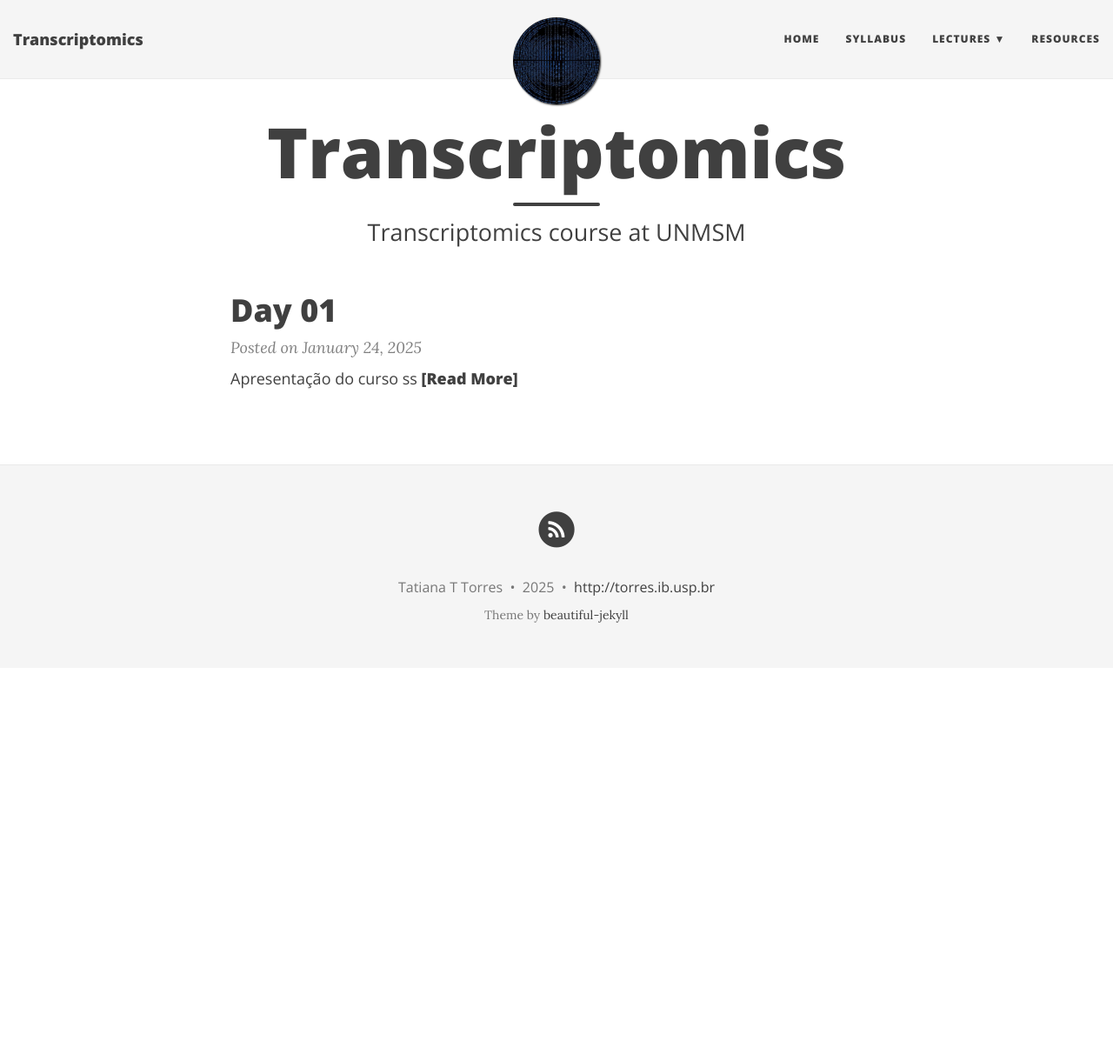
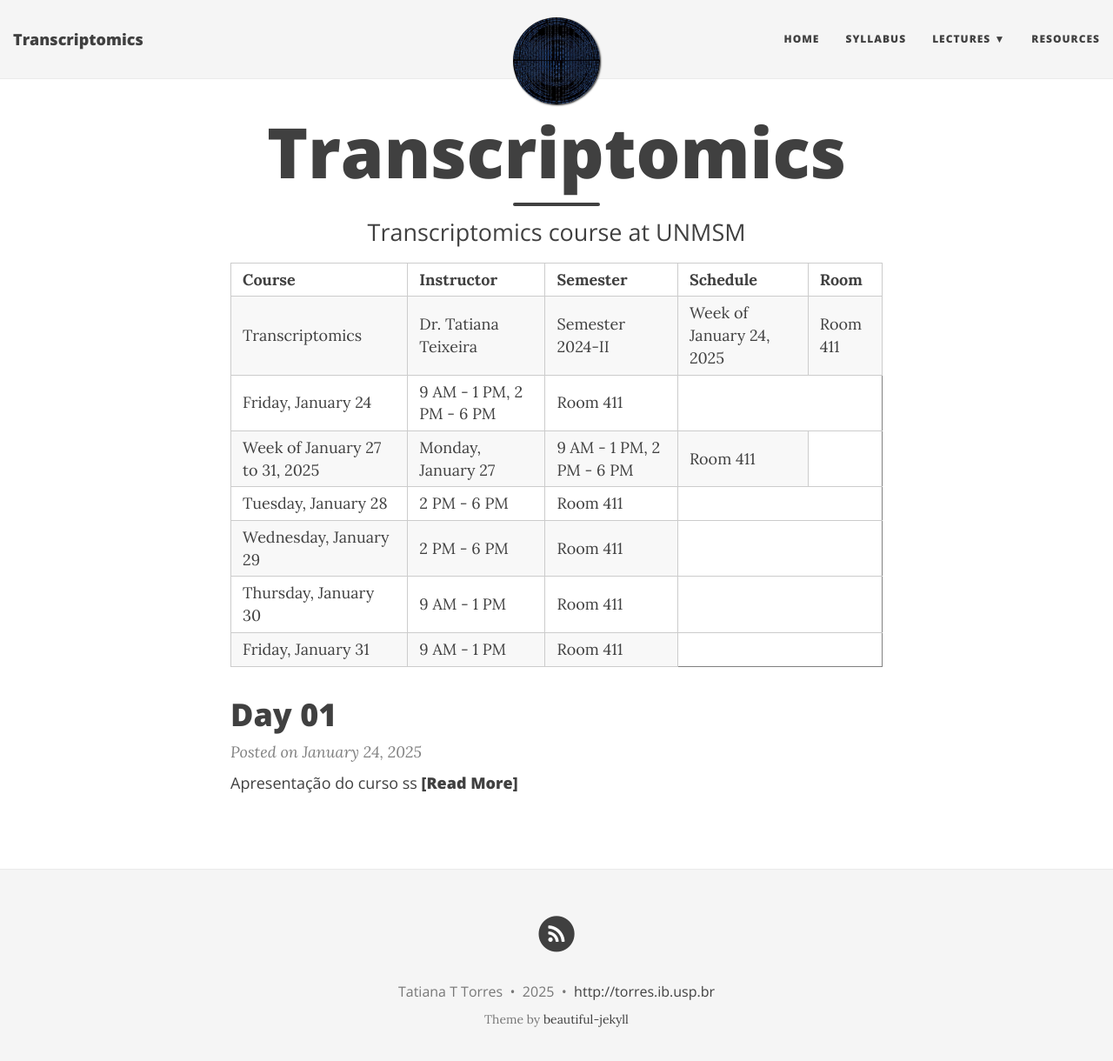
Before and after one commit to tttorres/transcriptomics, a Jekyll site: the page built from index.html, in a window 1280 px wide and 1233 px high. Shown: the top 1220 px of the window at 87% size. Built offline with Jekyll 4.4.1, drawn with Linux system fonts in a browser that asks for light colours; nearby versions of some CDN libraries; the list of posts is cut into pages by our own code.

Commit message:
Update index.html

```diff
--- a/index.html
+++ b/index.html
@@ -4,6 +4,55 @@
 subtitle: Transcriptomics course at UNMSM
 use-site-title: true
 ---
+
+<table border="1">
+  <tr>
+    <th>Course</th>
+    <th>Instructor</th>
+    <th>Semester</th>
+    <th>Schedule</th>
+    <th>Room</th>
+  </tr>
+  <tr>
+    <td>Transcriptomics</td>
+    <td>Dr. Tatiana Teixeira</td>
+    <td>Semester 2024-II</td>
+    <td>Week of January 24, 2025</td>
+    <td>Room 411</td>
+  </tr>
+  <tr>
+    <td>Friday, January 24</td>
+    <td>9 AM - 1 PM, 2 PM - 6 PM</td>
+    <td>Room 411</td>
+  </tr>
+  <tr>
+    <td>Week of January 27 to 31, 2025</td>
+    <td>Monday, January 27</td>
+    <td>9 AM - 1 PM, 2 PM - 6 PM</td>
+    <td>Room 411</td>
+  </tr>
+  <tr>
+    <td>Tuesday, January 28</td>
+    <td>2 PM - 6 PM</td>
+    <td>Room 411</td>
+  </tr>
+  <tr>
+    <td>Wednesday, January 29</td>
+    <td>2 PM - 6 PM</td>
+    <td>Room 411</td>
+  </tr>
+  <tr>
+    <td>Thursday, January 30</td>
+    <td>9 AM - 1 PM</td>
+    <td>Room 411</td>
+  </tr>
+  <tr>
+    <td>Friday, January 31</td>
+    <td>9 AM - 1 PM</td>
+    <td>Room 411</td>
+  </tr>
+</table>
+
 
 
 <div class="posts-list">
```
